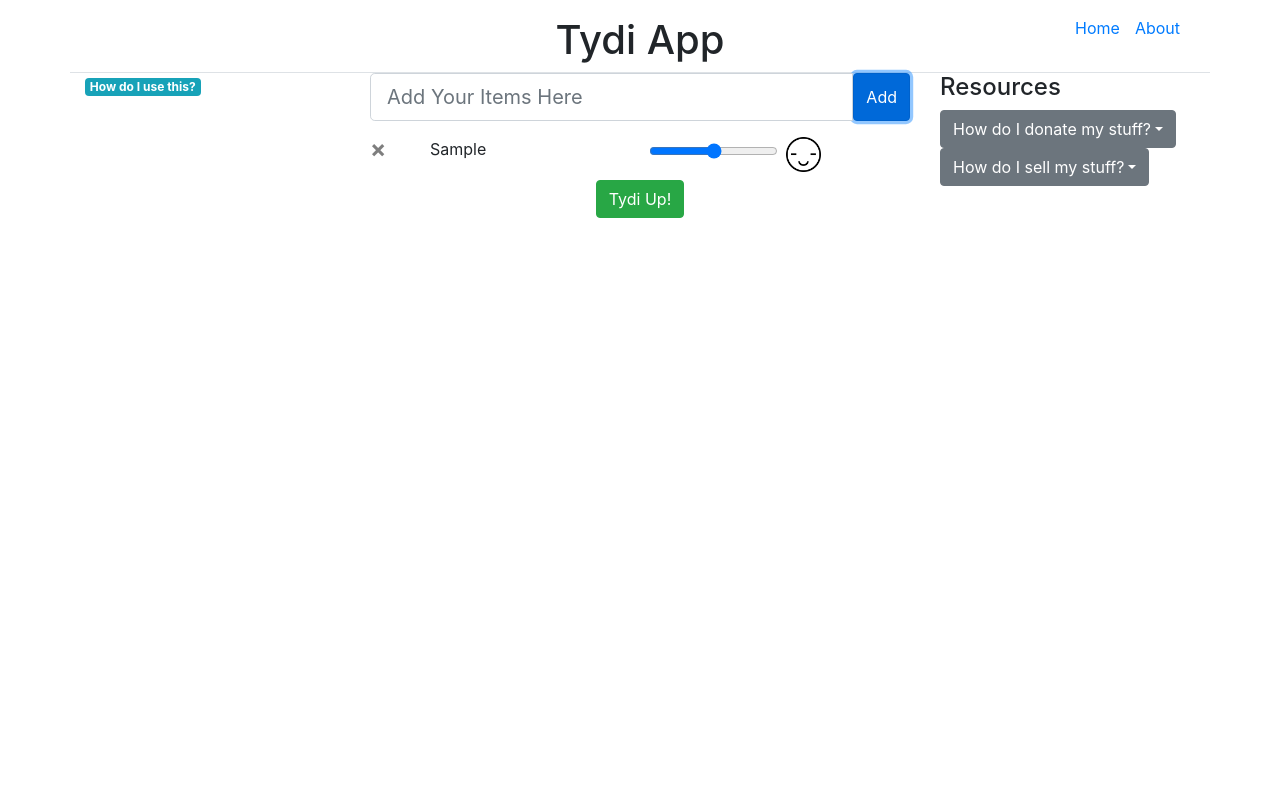
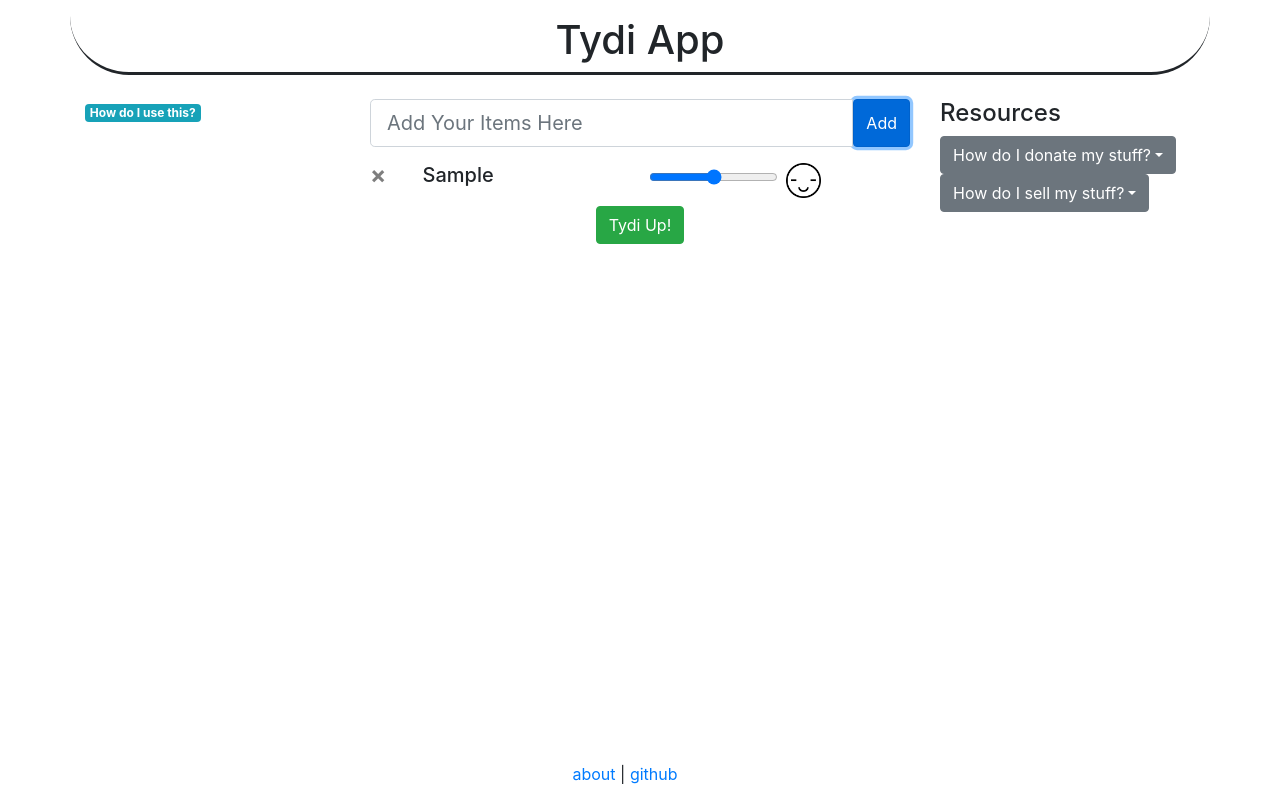
Before and after one commit to Beznet/tydii, a Next.js app: page / in a window 1280 px wide. Both pictures are taken after typing "Sample" into the empty fields and a click on the button "Add". Built offline with nearby package versions, Linux system fonts and the light colour scheme.

Commit message:
added footer, minor adjustments to text and positioning

```diff
--- a/components/DecisionTable.js
+++ b/components/DecisionTable.js
@@ -16,14 +16,14 @@ function DonateItems({ items }) {
     if (!donateArray.length) {
       return 'You enjoy all the things! Maybe think a bit harder...';
     }
-    return 'Consider donating or selling these items...';
+    return 'Donate or sell these items:';
   };
 
   return (
     <>
       <div>
-        <h4>{decisionText()}</h4>
-        {donateResults}
+        <h3>{decisionText()}</h3>
+        <h5 className="result-names">{donateResults}</h5>
       </div>
     </>
   );
--- /dev/null
+++ b/components/Footer.js
@@ -0,0 +1,20 @@
+import Link from 'next/link';
+import { Col, Row } from 'reactstrap';
+
+const Footer = () => (
+  <Row id="footer" className="mb-2">
+    <Col sm="3"></Col>
+    <Col className="text-center" sm="6">
+      <Link href="/about">
+        <a>about</a>
+      </Link>{' '}
+      |{' '}
+      <Link href="https://github.com/Beznet/min-app">
+        <a>github</a>
+      </Link>
+    </Col>
+    <Col sm="3"></Col>
+  </Row>
+);
+
+export default Footer;
--- a/components/Header.js
+++ b/components/Header.js
@@ -1,24 +1,12 @@
-import Link from 'next/link';
 import { Col, Row } from 'reactstrap';
 
-const linkStyle = {
-  marginRight: 15,
-};
-
 const Header = () => (
-  <Row className="border-bottom">
+  <Row className="header-border mb-4">
     <Col sm="3"></Col>
     <Col className="text-center" sm="6">
       <h1>Tydi App</h1>
     </Col>
-    <Col className="text-right" sm="3">
-      <Link href="/">
-        <a style={linkStyle}>Home</a>
-      </Link>
-      <Link href="/about">
-        <a style={linkStyle}>About</a>
-      </Link>
-    </Col>
+    <Col sm="3"></Col>
   </Row>
 );
 
--- a/components/ItemList.js
+++ b/components/ItemList.js
@@ -1,12 +1,5 @@
 import React from 'react';
-import {
-  Button,
-  ListGroup,
-  ListGroupItem,
-  ListGroupItemText,
-  Col,
-  Row,
-} from 'reactstrap';
+import { Button, Col, Row } from 'reactstrap';
 import Slider from './Slider';
 
 /**
@@ -20,13 +13,16 @@ const ItemList = ({ items, deleteItem, updateItem }) => {
 
       return (
         <>
-          <Col className="d-inline text-center mb-2" xs="4">
+          <Col
+            className="d-inline text-center mb-2 text-wrap overflow-auto"
+            xs="4"
+          >
             <Button
               className="float-left"
               close
               onClick={() => deleteItem(item.id)}
             />
-            {item.name}
+            <h5>{item.name}</h5>
           </Col>
           <Col className="d-inline text-center mb-2" xs="8">
             <Slider
--- a/components/Layout.js
+++ b/components/Layout.js
@@ -1,11 +1,15 @@
 import { Container } from 'reactstrap';
 import Header from './Header';
+import Footer from './Footer';
 
 const Layout = ({ children }) => (
-  <Container className="pt-3">
-    <Header />
-    {children}
-  </Container>
+  <>
+    <Container className="container pt-3">
+      <Header />
+      {children}
+    </Container>
+    <Footer />
+  </>
 );
 
 export default Layout;
--- a/styles/style.css
+++ b/styles/style.css
@@ -1,17 +1,27 @@
-.item-input {
-  width: 75%;
+html,
+body {
+  height: 100%;
 }
 
-.item-list {
-  font-size: 200px;
+#footer {
+  bottom: 0;
+  position: fixed;
+  width: 100vw;
+  height: 30px; /* Height of the footer */
+}
+
+.result-names {
+  text-shadow: 1px 1px 1px gray;
 }
 
 .face-img {
   width: 35px;
 }
 
-.container {
-  max-width: 100%;
+.header-border {
+  border-bottom: solid;
+  border-bottom-left-radius: 100px;
+  border-bottom-right-radius: 100px;
 }
 
 .bounce {
```
